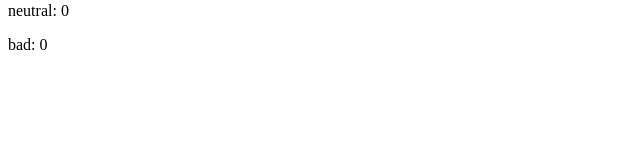
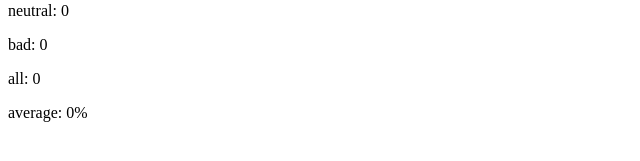
Before and after one commit to dorian-edwards/fullstackopen, a React (Create React App) app in the folder part1/unicafe/: page / in a window 1280 px wide. Shown: the part 187-348 px from the top of the page, without its empty margins (0-640 px from the left). Built offline with nearby package versions, Linux system fonts and the light colour scheme.

Commit message:
add solution to 1.7

```diff
--- a/part1/unicafe/src/App.js
+++ b/part1/unicafe/src/App.js
@@ -5,17 +5,27 @@ const Button = ({ text, onClick }) => {
 }
 
 const Stats = ({ stats }) => {
-  const data = []
+  const count = Object.entries(stats).reduce((sum, [cat, num]) => {
+    sum += num
+    return sum
+  }, 0)
 
-  for (let key in stats) {
-    data.push(
-      <p key={key.length + 'n'}>
-        {key}: {stats[key]}
-      </p>
-    )
-  }
+  const avg = (stats.good * 1 + stats.bad * -1) / count
+  console.log(avg)
 
-  return <>{data}</>
+  return (
+    <>
+      <div>
+        <p>good: {stats.good}</p>
+        <p>neutral: {stats.neutral}</p>
+        <p>bad: {stats.bad}</p>
+      </div>
+      <div>
+        <p>all: {count}</p>
+        <p>average: {Number.isNaN(avg) ? 0 : Number(avg * 100).toFixed(2)}%</p>
+      </div>
+    </>
+  )
 }
 
 function App() {
```
